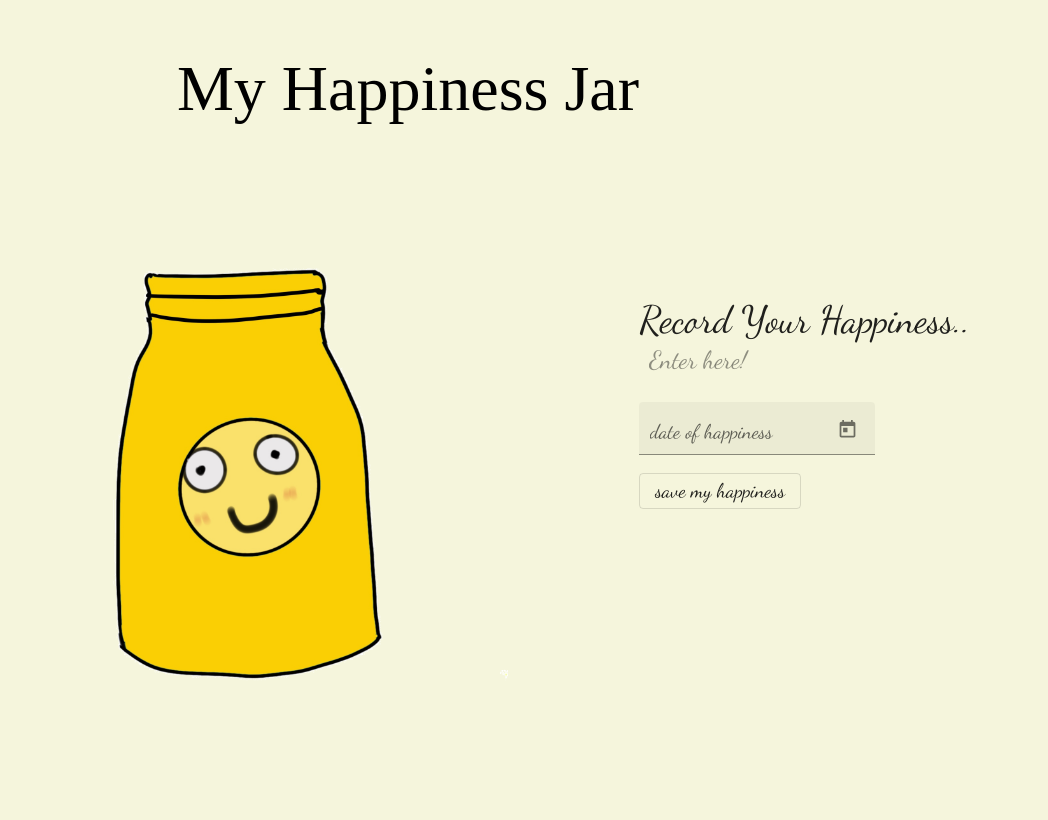
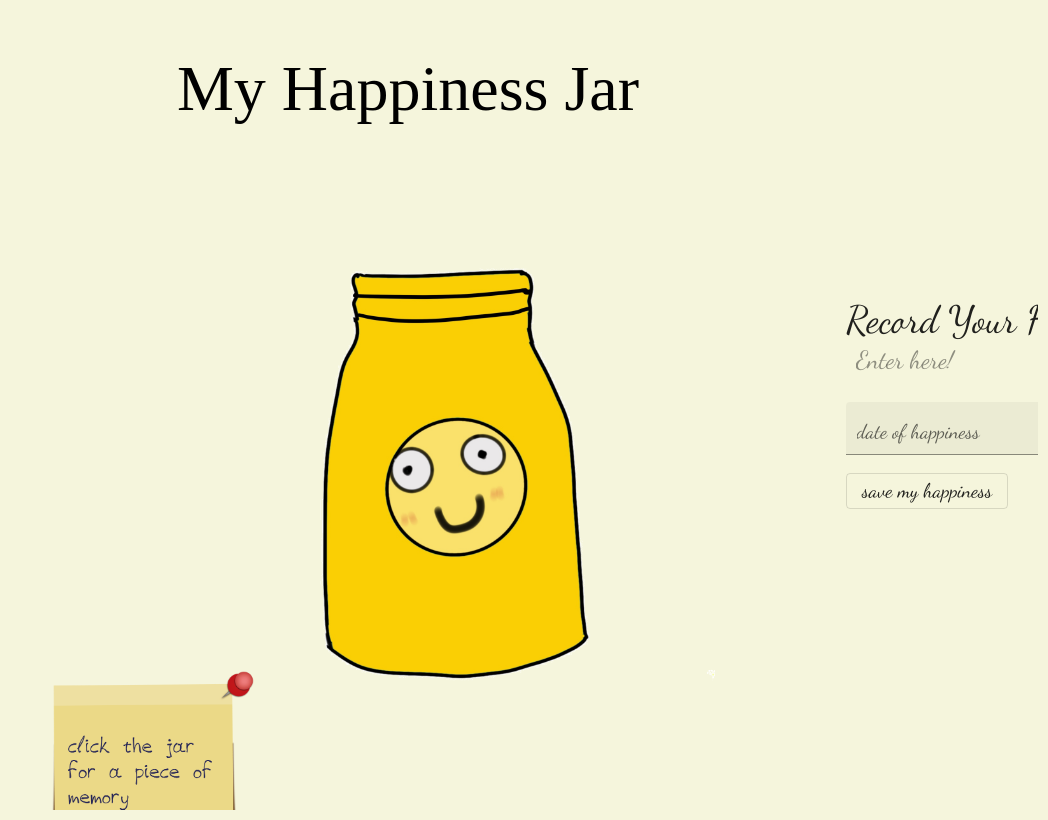
Before and after one commit to hazelkim052/The-Jars, an Angular app in the folder Client/: page /happiness in a window 1280 px wide. Shown: the whole page, without its empty margins (232-1280 px from the left). Built offline with nearby package versions, Linux system fonts and the light colour scheme; a web font is replaced by a local one.

Commit message:
sticky note

```diff
--- a/Client/src/app/component/happiness/happiness.component.css
+++ b/Client/src/app/component/happiness/happiness.component.css
@@ -13,6 +13,10 @@
   margin-left: 40%
 }
 
+.note{
+  margin-left: 130%
+}
+
 .mat-elevation-z0{
   margin-left: 75%;
   font-family: 'Dancing Script', cursive;
--- a/Client/src/app/component/happiness/happiness.component.html
+++ b/Client/src/app/component/happiness/happiness.component.html
@@ -12,6 +12,9 @@
 </head>
 <h1 class="happinessjar" style="font-size:4rem; font-weight: 500;">My Happiness Jar</h1>
 <div>
+    <div style="display: inline-block; ">
+        <img class="note"style="display: inline-block;)" src="././assets/note.png" height="200px" weight="auto">
+    </div>
     <div style="display: inline-block; ">
         <img class="jar"style="display: inline-block;)" src="././assets/happy_jar.png" height="750px" weight="auto">
     </div>
```
Also changed, not shown: Client/src/assets/note.png (added).
